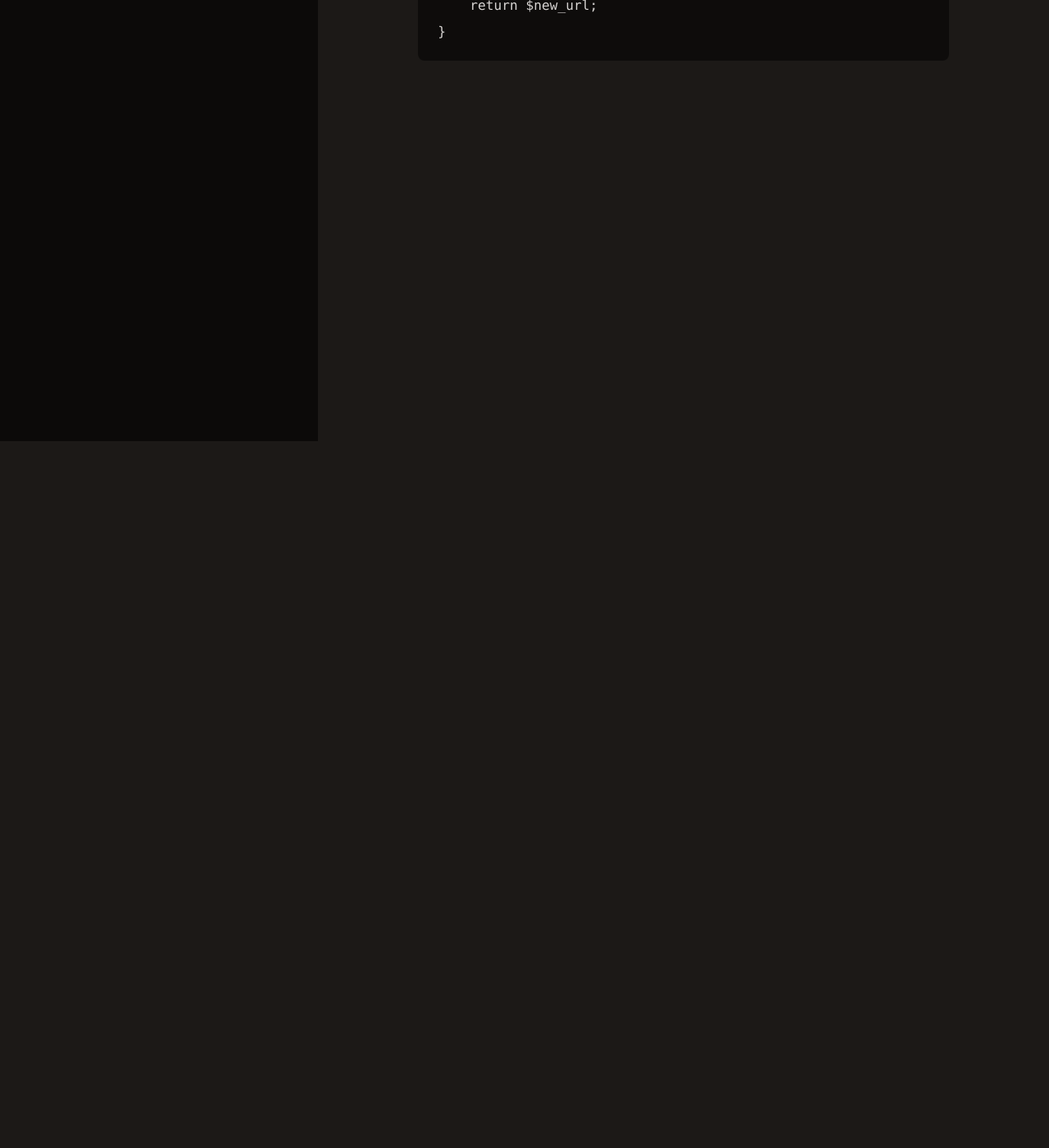
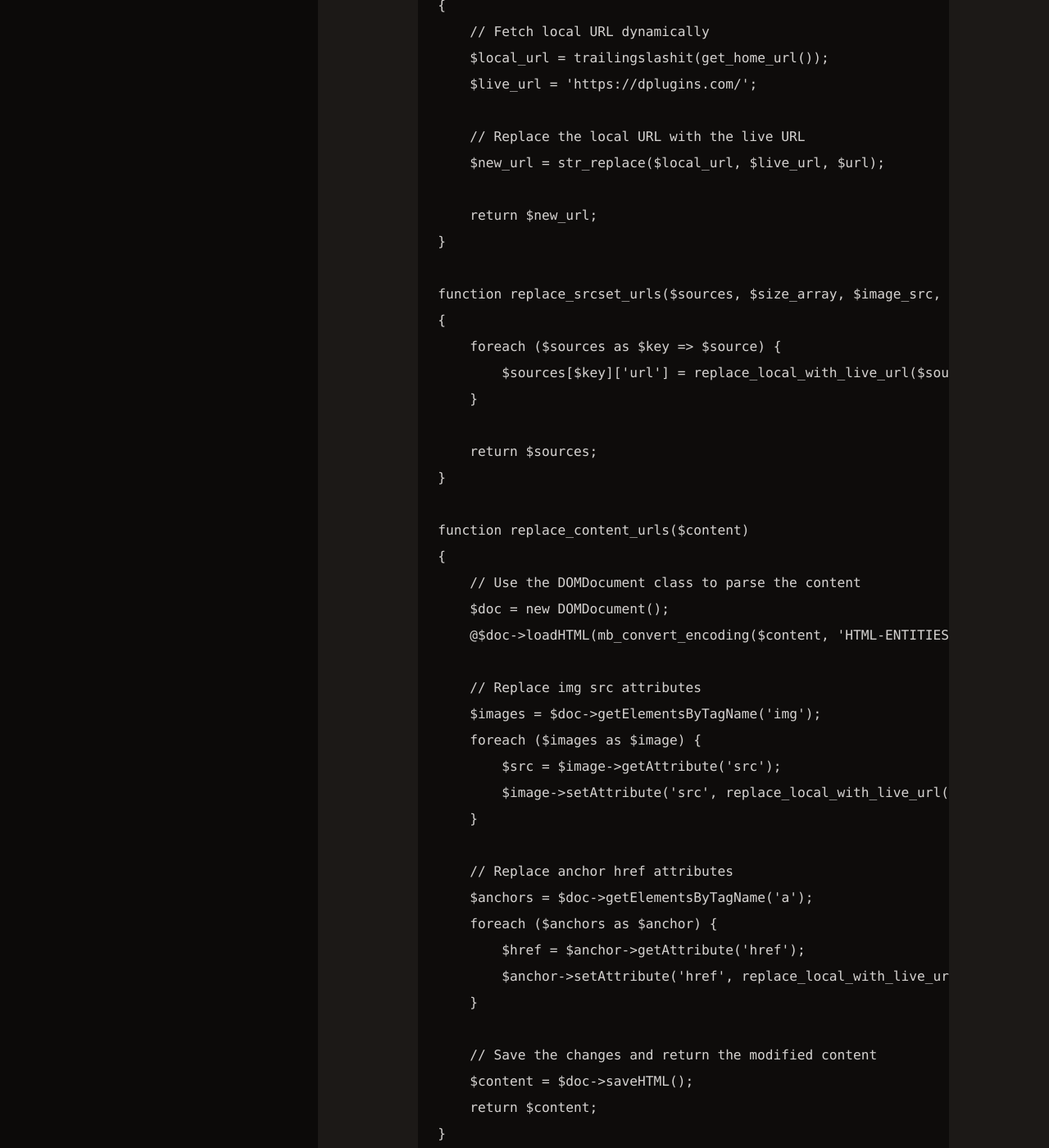
Before and after one commit to wpdevnotes/wpdevnotes, a Jekyll site: the page built from _posts/2023-10-01-attachments-redirect-plugin.md, in a window 1280 px wide and 1400 px high, scrolled down 862 px. Shown: the whole window at 82% size. Built offline with Jekyll 4.4.1, drawn with Linux system fonts in a browser that asks for light colours; some of the changed text lies outside the part shown.

Commit message:
Update 2023-10-01-attachments-redirect-plugin.md

````diff
--- a/_posts/2023-10-01-attachments-redirect-plugin.md
+++ b/_posts/2023-10-01-attachments-redirect-plugin.md
@@ -14,12 +14,20 @@ Version: 1.0
 Author: Marko Krstic
 */
 
+
 add_filter('wp_get_attachment_url', 'replace_attachment_url');
+add_filter('wp_calculate_image_srcset', 'replace_srcset_urls', 10, 5);
+add_filter('the_content', 'replace_content_urls');
 
 function replace_attachment_url($url)
 {
-    // Define your local and live URLs
-    $local_url = 'http://shop-live.local/';
+    return replace_local_with_live_url($url);
+}
+
+function replace_local_with_live_url($url)
+{
+    // Fetch local URL dynamically
+    $local_url = trailingslashit(get_home_url());
     $live_url = 'https://dplugins.com/';
 
     // Replace the local URL with the live URL
@@ -27,4 +35,38 @@ function replace_attachment_url($url)
 
     return $new_url;
 }
+
+function replace_srcset_urls($sources, $size_array, $image_src, $image_meta, $attachment_id)
+{
+    foreach ($sources as $key => $source) {
+        $sources[$key]['url'] = replace_local_with_live_url($source['url']);
+    }
+
+    return $sources;
+}
+
+function replace_content_urls($content)
+{
+    // Use the DOMDocument class to parse the content
+    $doc = new DOMDocument();
+    @$doc->loadHTML(mb_convert_encoding($content, 'HTML-ENTITIES', 'UTF-8'));
+
+    // Replace img src attributes
+    $images = $doc->getElementsByTagName('img');
+    foreach ($images as $image) {
+        $src = $image->getAttribute('src');
+        $image->setAttribute('src', replace_local_with_live_url($src));
+    }
+
+    // Replace anchor href attributes
+    $anchors = $doc->getElementsByTagName('a');
+    foreach ($anchors as $anchor) {
+        $href = $anchor->getAttribute('href');
+        $anchor->setAttribute('href', replace_local_with_live_url($href));
+    }
+
+    // Save the changes and return the modified content
+    $content = $doc->saveHTML();
+    return $content;
+}
 ```
````
